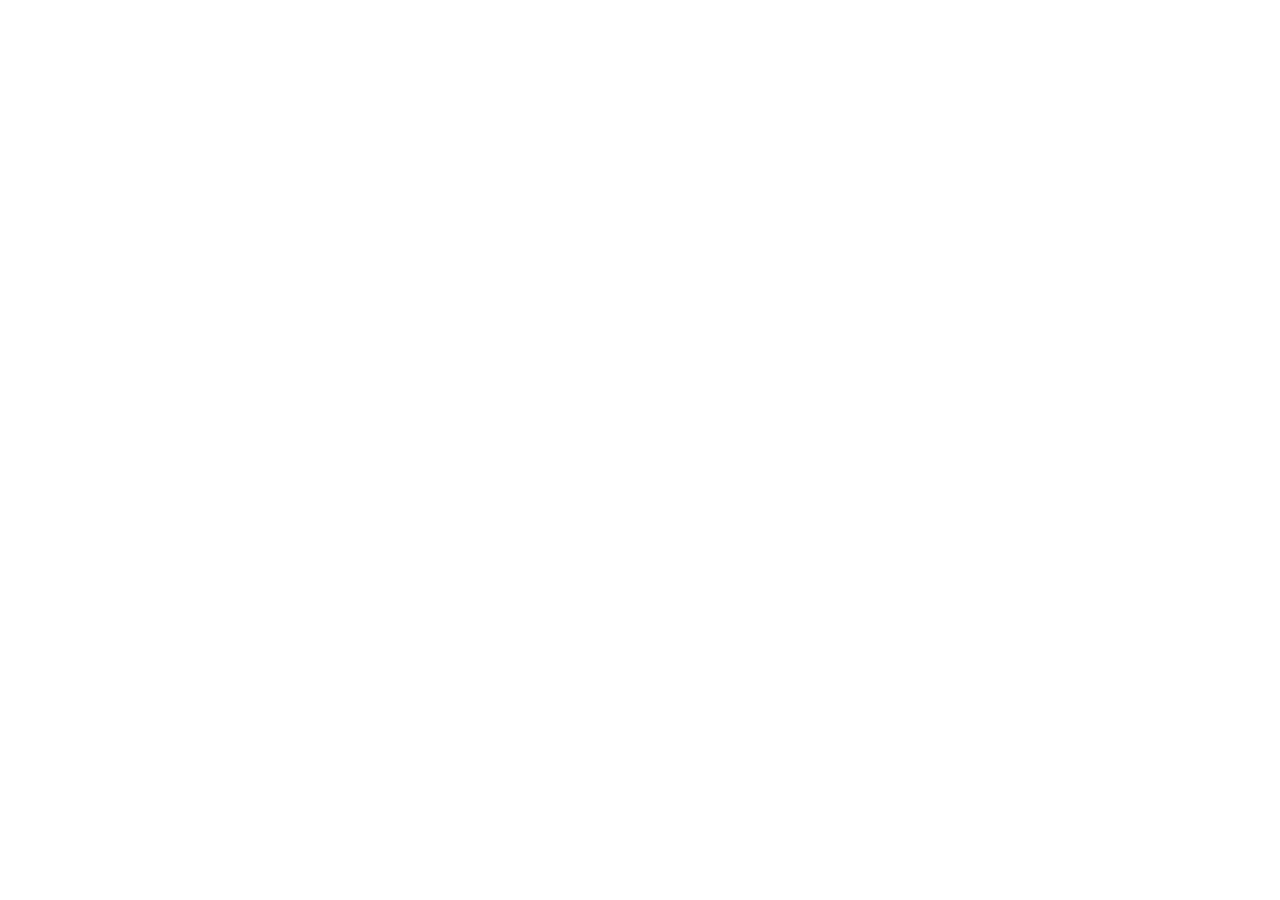
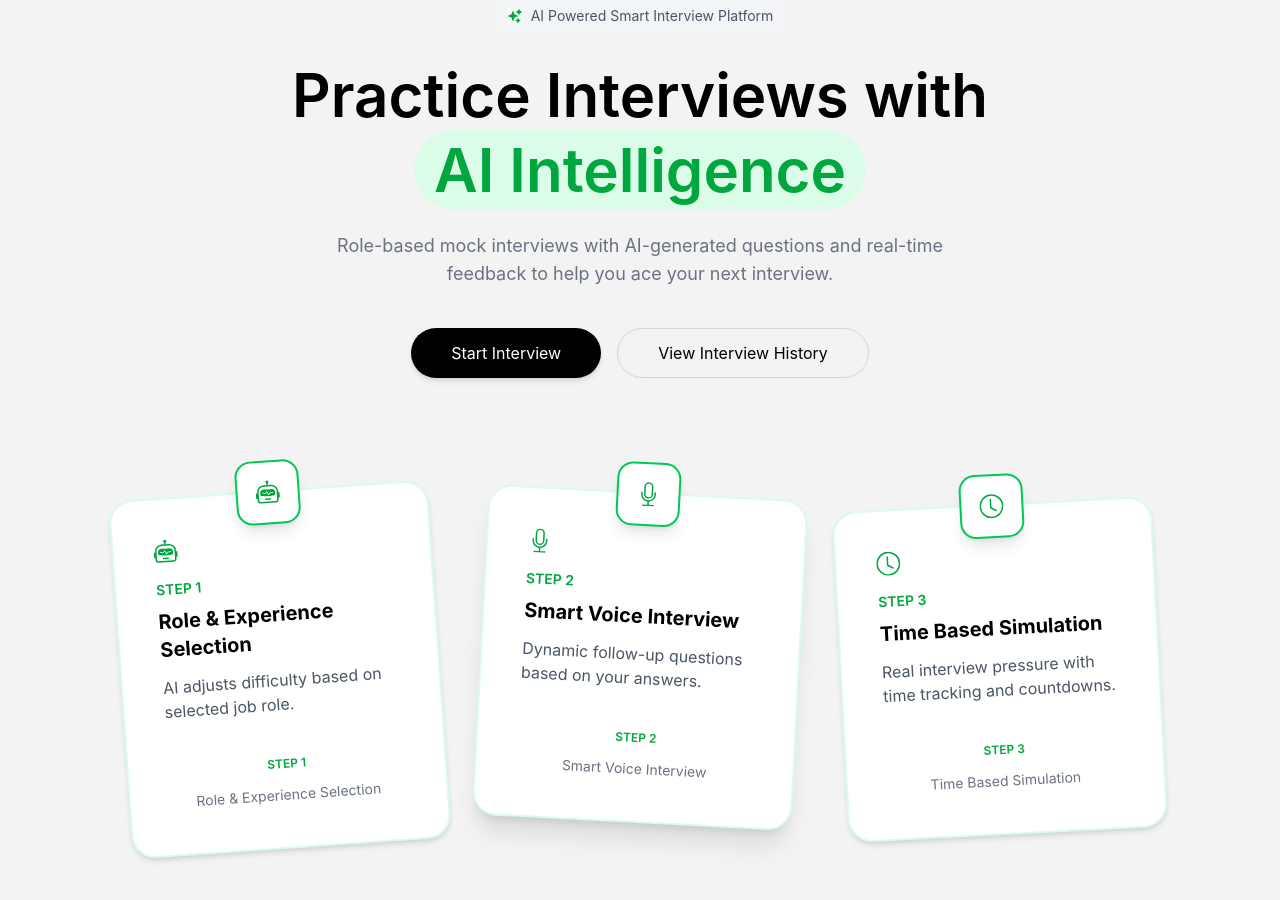
Before and after one commit to 23f2005707/INTERVIEW_AI_PLATFORM, a React (Vite) app in the folder client/: page / in a window 1280 px wide. Shown: the part 180-1080 px from the top of the page. Before the commit the page ends 800 px from the top, so only its background shows below. Built offline with nearby package versions, Linux system fonts and the light colour scheme; no server answers.

Commit message:
Home_page

```diff
--- /dev/null
+++ b/client/src/components/AuthModel.jsx
@@ -0,0 +1,35 @@
+import React from 'react'
+import {useSelector} from 'react-redux'
+import { useEffect } from 'react'
+import {FaTimes} from "react-icons/fa";
+
+import Auth from '../pages/Auth.jsx';
+
+
+export const AuthModel = ({ onClose }) => {
+
+    // fetch user data from store
+    const {userData} = useSelector((state) => state.user)
+
+    useEffect(() => {
+        if(userData) {
+            // close the auth model if user is logged in
+            onClose()
+        }
+    }, [userData, onClose])
+
+    return (
+        <div className = 'fixed inset-0 bg-black/10 z-[999] flex items-center justify-center backdrop-blur-sm px-4'>
+
+            <div className = 'relative w-full max-w-md'>
+
+                <button onClick = {onClose} className = 'absolute top-8 right-5 text-gray-800 hover:text-black text-xl'>
+                    <FaTimes size = {18} />
+                </button>
+
+
+                <Auth isModel = {true} />
+            </div>
+        </div>
+    )
+}
--- a/client/src/components/Navbar.jsx
+++ b/client/src/components/Navbar.jsx
@@ -6,23 +6,62 @@
 import { useSelector } from 'react-redux';
 import { useState } from 'react';
 import { useNavigate } from 'react-router-dom';
+import { useDispatch } from 'react-redux';
+import {setUserData} from '../redux/userSlice.js';
+import axios from 'axios';
+import { ServerUrl } from '../App.jsx';
+import {AuthModel} from './AuthModel.jsx';
+
 
 const Navbar = () => {
 
     // read the data from store
     const {userData} = useSelector((state) => state.user)
 
+    // SHOW POPUP STATE
     const [showCreditPopup, setShowCreditPopup] = useState(false)
     const [showUserPopup, setShowUserPopup] = useState(false)
+
+    const [showAuth, setShowAuth] = useState(false)
+
     const navigate = useNavigate()
+    const dispatch = useDispatch()
+
+    // logout function
+    const handleLogout = async () => {
+        try{
+            await axios.get(ServerUrl + "/api/auth/logout",
+                {withCredentials: true}
+            );
+
+            dispatch(setUserData(null)); // logout krne ke baad store me user data null krdo
+
+            setShowUserPopup(false)
+            setShowCreditPopup(false)
+
+            setShowAuth(false)
+
+            navigate("/")
+
+            // show the auth model after logout
+        }
+        catch(err) {
+            console.log("Logout error:", err)
+        }
+    }
+
+    console.log("Navbar userData:", userData)
+    console.log("Navbar showAuth:", showAuth)
 
   return (
     <div className=' bg-white flex justify-center px-4 pt-6'>
+    {/* CREATE NAVBAR COMPONENT */}
       <motion.div
       initial = {{opacity:0, y:-40}}
       animate = {{opacity:1, y:0}}
       transition = {{duration: 0.3}}
       className = 'w-full max-w-6xl bg-white rounded-[24px] shadow-sm border border-gray-200 px-8 py-4 flex justify-between items-center relative'>
+
         {/* ICON */}
         <div className='flex items-center gap-3 cursor-pointer'>
             <div className='bg-[#070B14] text-white p-2 rounded-lg'>
@@ -37,13 +76,22 @@
             <div className='relative'>
             {/* CREDITS POPUP ADD */}
                 <button
-                onClick = {() => {setShowCreditPopup(!showCreditPopup);
+                onClick = {() => {
+                    // if user is not logged in then show auth model
+                    if(!userData) {
+                        setShowAuth(true)
+                        return;
+                    }
+                    setShowCreditPopup(!showCreditPopup);
                     setShowUserPopup(false)
+
                 }}
                 className='flex items-center gap-2 bg-gray-100 px-4 py-2 rounded-full text-md hover:bg-gray-200 transition'>
                     <BsCoin size = {20} />
                     {userData?.credits || 0}
                 </button>
+
+                {/* credits popup */}
 
                 {showCreditPopup && (
                     <div className='absolute right-[-50px] mt-3 w-64 bg-white shadow-xl border border-gray-200 rounded p-5 z-50'>
@@ -61,12 +109,21 @@
 
             {/* USER FIRST LETTER ICON */}
             <div className='relative'>
+
                 <button
-                onClick = {() => {setShowUserPopup(!showUserPopup);
+                onClick = {() => {
+                    // if user is not logged in then show auth model
+                    if(!userData) {
+                        setShowAuth(true)
+                        return;
+                    }
+                    setShowUserPopup(!showUserPopup);
                     setShowCreditPopup(false)
                 }}
                 className='w-9 h-9 bg-black text-white rounded-full flex items-center justify-center font-semibold'>
+
                     {userData ? userData?.name.slice(0, 1).toUpperCase() : <FaUserAstronaut size = {16}/>}
+
                 </button>
 
 
@@ -76,13 +133,15 @@
                         {userData?.name}
                         </p>
 
+                        {/* History Button */}
                         <button
                         onClick = {() => navigate("/history")}
                          className= 'w-full text-left text-sm py-2 hover:text-black text-gray-600'>
                             Interview History
                         </button>
 
-                        <button className= 'w-full text-left text-sm py-2 flex items-center gap-2 text-red-500'>
+                        {/* LOGOUT BUTTON    */}
+                        <button onClick = {handleLogout} className= 'w-full text-left text-sm py-2 flex items-center gap-2 text-red-500'>
                             <HiOutlineLogout size = {16}/>
                             Logout
                         </button>
@@ -95,6 +154,9 @@
         </div>
 
       </motion.div>
+
+      {/* // close the authmodel  */}
+      {showAuth && <AuthModel onClose = {() => setShowAuth(false)}/>}
     </div>
   )
 }
--- a/client/src/pages/Home.jsx
+++ b/client/src/pages/Home.jsx
@@ -1,12 +1,177 @@
 import React from 'react'
 import Navbar from '../components/Navbar'
+import { HiSparkles } from "react-icons/hi2"
+import { motion } from "framer-motion"
+import { useSelector } from 'react-redux'
+import { useState } from 'react'
+import { useNavigate } from 'react-router-dom'
+import { AuthModel } from '../components/AuthModel.jsx'
+
+
+import {
+  BsRobot,
+  BsMic,
+  BsClock,
+  BsBarChart,
+  BsFileEarmarkText
+} from "react-icons/bs";
 
 const Home = () => {
+  // 1. take userdata from store
+  const { userData } = useSelector((state) => state.user)
+
+  // 4. show auth model state
+  const [showAuth, setShowAuth] = useState(false)
+
+  // 5. navigate hook
+  const navigate = useNavigate()
+
   return (
-    <div>
+    <div className='min-h-screen flex flex-col bg-[#f3f3f3]'>
+
       <Navbar />
+
+      <div className='flex-1 px-6 py-20'>
+        <div className='flex justify-center mb-6'>
+
+          {/* 2. Small Heading */}
+          <div className='bg-gray-100 text-gray-600 text-sm px-4 py-2 roundeed-full flex items-center gap-2'>
+
+            <HiSparkles size={16} className="bg-green-50 text-green-600" />
+            AI Powered Smart Interview Platform
+
+          </div>
+
+        </div>
+
+        {/* 3. Main Heading */}
+        <div className='text-center mb-28'>
+          <motion.h1
+            initial={{ opacity: 0, y: 30 }}
+            animate={{ opacity: 1, y: 0 }}
+            transition={{ duration: 0.6 }}
+            className='text-4xl md:text-6xl font-semibold leading-tight max-w-4xl mx-auto'>
+            Practice Interviews with
+            <span className='relative inline-block'>
+              <span className='bg-green-100 text-green-600 px-5 py-1 rounded-full'>
+                AI Intelligence
+              </span>
+            </span>
+          </motion.h1>
+
+          {/* paragraph */}
+          <motion.p
+            initial={{ opacity: 0 }}
+            animate={{ opacity: 1 }}
+            transition={{ duration: 0.8 }}
+            className='text-gray-500 mt-6 max-w-2xl mx-auto text-lg'>
+            Role-based mock interviews with AI-generated questions and real-time feedback to help you ace your next interview.
+          </motion.p>
+
+          {/* 4. Add button start interview */}
+          <div className='flex flex-wrap justify-center gap-4 mt-10'>
+
+            {/* START INTERVIEW BUTTON   */}
+            <motion.button
+              onClick={() => {
+                if (!userData) {
+                  setShowAuth(true)
+                  return;
+                }
+
+                navigate("/interview")
+              }}
+
+              whileHover={{ opacity: 0.9, scale: 1.03 }}
+              whileTap={{ opacity: 1, scale: 0.98 }}
+              className='bg-black text-white px-10 py-3 rounded-full hover:opacity-90 transition shadow-md'>
+              Start Interview
+            </motion.button>
+
+            {/* VIEW history BUTTON */}
+            <motion.button
+              onClick={() => {
+                if (!userData) {
+                  setShowAuth(true)
+                  return;
+                }
+
+                navigate("/history")
+              }}
+
+              whileHover={{ opacity: 0.9, scale: 1.03 }}
+              whileTap={{ opacity: 1, scale: 0.98 }}
+              className='border border-gray-300 px-10 py-3 rounded-full  hover:bg-gray-100 transition'>
+              View Interview History
+            </motion.button>
+
+          </div>
+        </div>
+
+        {/* 6. FEATURES SECTION */}
+        <div className='flex flex-col md:flex-row justify-center items-center gap-10 mb-28'>
+          {
+            [
+              {
+                icon: <BsRobot size={24} />,
+                step: "STEP 1",
+                title: "Role & Experience Selection",
+                desc: "AI adjusts difficulty based on selected job role."
+              },
+              {
+                icon: <BsMic size={24} />,
+                step: "STEP 2",
+                title: "Smart Voice Interview",
+                desc: "Dynamic follow-up questions based on your answers."
+              },
+              {
+                icon: <BsClock size={24} />,
+                step: "STEP 3",
+                title: "Time Based Simulation",
+                desc: "Real interview pressure with time tracking and countdowns."
+              }
+            ].map((item, index) => (
+              <motion.div key={index}
+                initial={{ opacity: 0, y: 60 }}
+                whileInView={{ opacity: 1, y: 0 }}
+                transition={{ duration: 0.6, delay: index * 0.2 }}
+                whileHover={{ rotate: 0, scale: 1.06 }}
+                className={`relative bg-white rounded-3xl border-2 border-green-100 hover:border-green-500 p-10 w-80 max-w-[90%] shadow-md hover:shadow-2xl transition-all duration-300
+                ${index === 0 ? "rotate-[-4deg]" : ""}
+                ${index === 1 ? "rotate-[3deg] md:-mt-6 shadow-xl" : ""}
+                ${index === 2 ? "rotate-[-3deg]" : ""}
+                `}>
+                <div className='text-green-600 mb-4'>{item.icon}</div>
+                <p className='text-green-600 text-sm font-semibold mb-2'>{item.step}</p>
+                <h3 className='text-xl font-bold mb-3'>{item.title}</h3>
+                <p className='text-gray-600'>{item.desc}</p>
+
+
+                {/* SHOW THE THREE BOXES */}
+                  <div className = 'absolute -top-8 left-1/2 -translate-x-1/2 bg-white border-2 border-green-500 text-green-600 w-16 h-16 rounded-2xl flex items-center justify-center shadow-lg'>
+                    {item.icon}
+                  </div>
+
+                  <div className = 'text-center pt-10'>
+                    <div className = 'text-xs text-green-600 font-semibold mb-3 text-lg'>{item.step}</div>
+                    <h3 className = 'text-sm text-gray-500 leading-relaxed'>{item.title}</h3>
+                    <p className = 'text-sm text-gray-500 leading-relaxed'></p>
+                  </div>
+
+
+              </motion.div>
+            ))
+          }
+      </div>
+
     </div>
-  )
+
+      {/* // close the authmodel  */ }
+  { showAuth && <AuthModel onClose={() => setShowAuth(false)} /> }
+
+    </div >
+
+    )
 }
 
 export default Home
```
Also changed, not shown: client/src/pages/Auth.jsx (+8 -3 lines), 1 other file (tests, documents, lock files or other folders).
